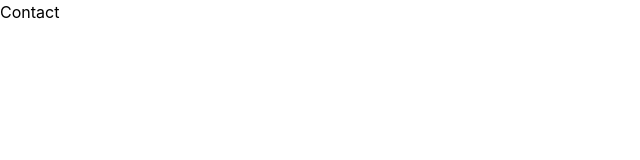
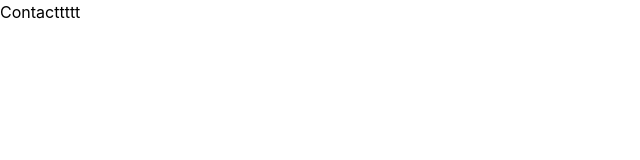
Before and after one commit to StaeyKay/vmt-website, a React (Vite) app: page /contact in a window 1280 px wide. Shown: the top 160 px of the page, without its empty margins (0-640 px from the left). Built offline with nearby package versions, Linux system fonts and the light colour scheme.

Commit message:
created a dev branch

```diff
--- a/src/pages/Contact.jsx
+++ b/src/pages/Contact.jsx
@@ -2,7 +2,7 @@ import React from 'react'
 
 const Contact = () => {
   return (
-    <div>Contact</div>
+    <div>Contacttttt</div>
   )
 }
 
```
